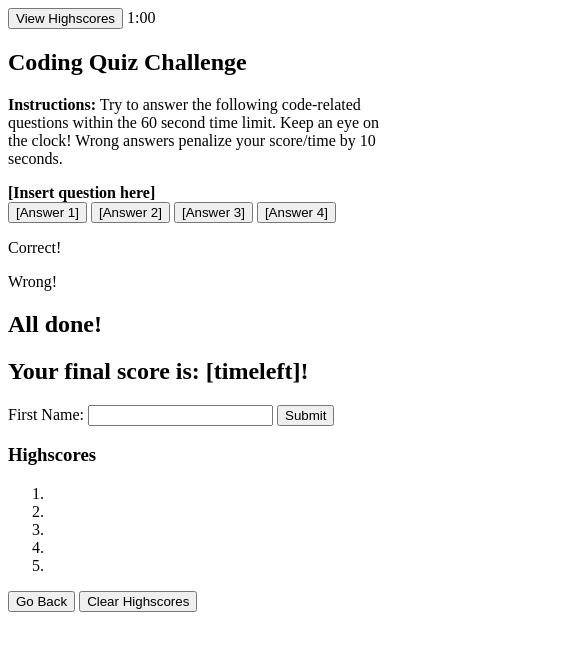
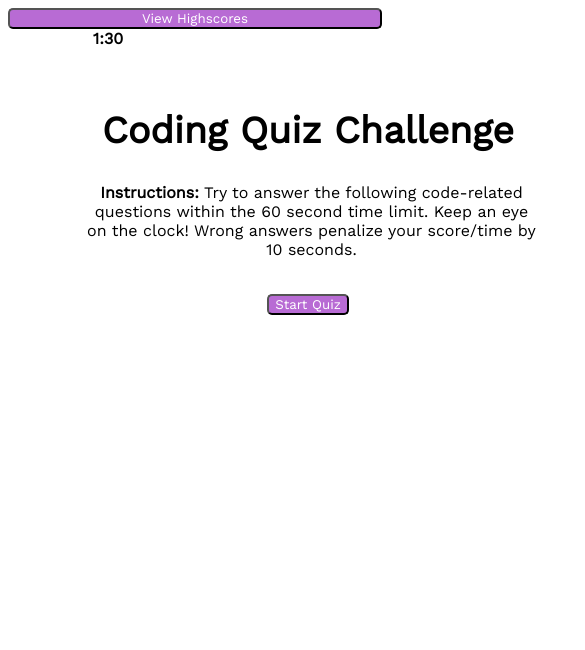
Before and after one commit to lindsayreiner/JS-coding-quiz, a plain HTML site: page index.html in a window 390 px wide. Shown: the top 650 px of the page, 585 px wide, since content can reach past the window. Drawn offline with nearby package versions, Linux system fonts and the light colour scheme.

Commit message:
CSS completed/small changes to HTML

```diff
--- a/assets/css/style.css
+++ b/assets/css/style.css
@@ -0,0 +1,104 @@
+*,
+::before,
+::after {
+  box-sizing: border-box;
+  font-family: "Work Sans", sans-serif;
+}
+
+body {
+  display: flex;
+  flex-direction: column;
+  justify-content: space-evenly;
+}
+
+main {
+  margin: auto;
+  width: 600px;
+}
+
+header {
+  display: flex;
+  justify-content: space-between;
+}
+
+#timer {
+  width: 11vw;
+  font-weight: bolder;
+  padding-left: 85px;
+}
+
+.start-page {
+  display: block;
+  text-align: center;
+}
+
+h1,
+h2,
+h3,
+#question {
+  font-size: 235%;
+}
+
+.hidden,
+#start.hidden {
+  display: none;
+}
+
+.section-container {
+  margin: 60px 0;
+}
+
+.ansbutton {
+  width: 40%;
+  height: 20vh;
+  margin: 20px;
+  margin-left: 0px;
+}
+
+#instructions {
+  padding: 0px;
+  width: 455px;
+  margin-left: 76px;
+}
+
+#correct,
+#wrong {
+  text-align: left;
+  border-bottom: gray 3px solid;
+}
+
+.hs-goback,
+.hs-clear {
+  margin: 100%;
+}
+
+.button {
+  border-radius: 5px;
+  background-color: #b86bd4;
+  color: white;
+  text-align: center;
+}
+
+button:hover {
+  opacity: 60%;
+}
+
+button:active {
+  transform: translateY(4px);
+}
+
+@media screen and (max-width: 600px) {
+  header {
+    display: flex;
+    flex-direction: column;
+  }
+
+  .high-scores {
+    justify-content: center;
+    max-width: 25%;
+  }
+
+  #timer {
+    flex-direction: column;
+  }
+}
--- a/index.html
+++ b/index.html
@@ -20,17 +20,19 @@
   <body>
     <header id="header">
       <button id="view-highscores" class="button">View Highscores</button>
-      <span id="timer" class="countdown">1:00</span>
+      <span id="timer" class="countdown">1:30</span>
     </header>
 
     <main>
-      <section id="intro-page" class="start-page">
+      <section id="intro-page" class="start-page section-container">
         <h1 id="title">Coding Quiz Challenge</h1>
         <p id="instructions">
           <strong>Instructions:</strong> Try to answer the following
           code-related questions within the 60 second time limit. Keep an eye on
           the clock! Wrong answers penalize your score/time by 10 seconds.
         </p>
+        <br />
+        <button id="start-button" class="button">Start Quiz</button>
       </section>
 
       <section id="questions-page" class="section-container hidden">
@@ -51,9 +53,9 @@
 
       <section id="end-quiz" class="section-container hidden">
         <h2>All done!</h2>
-        <h2 id="final-score">
+        <h3 id="final-score">
           Your final score is: <span id="final-score">[timeleft]</span>!
-        </h2>
+        </h3>
         <form id="highscore-submit">
           <label
             >First Name:
@@ -63,7 +65,10 @@
         </form>
       </section>
 
-      <section id="highscores" class="leaderboard section-container hidden">
+      <section
+        id="highscores"
+        class="highscore-history section-container hidden"
+      >
         <h3>Highscores</h3>
         <ol id="leaderboard-list">
           <li id="hs1" class="highscore-entry"></li>
```
